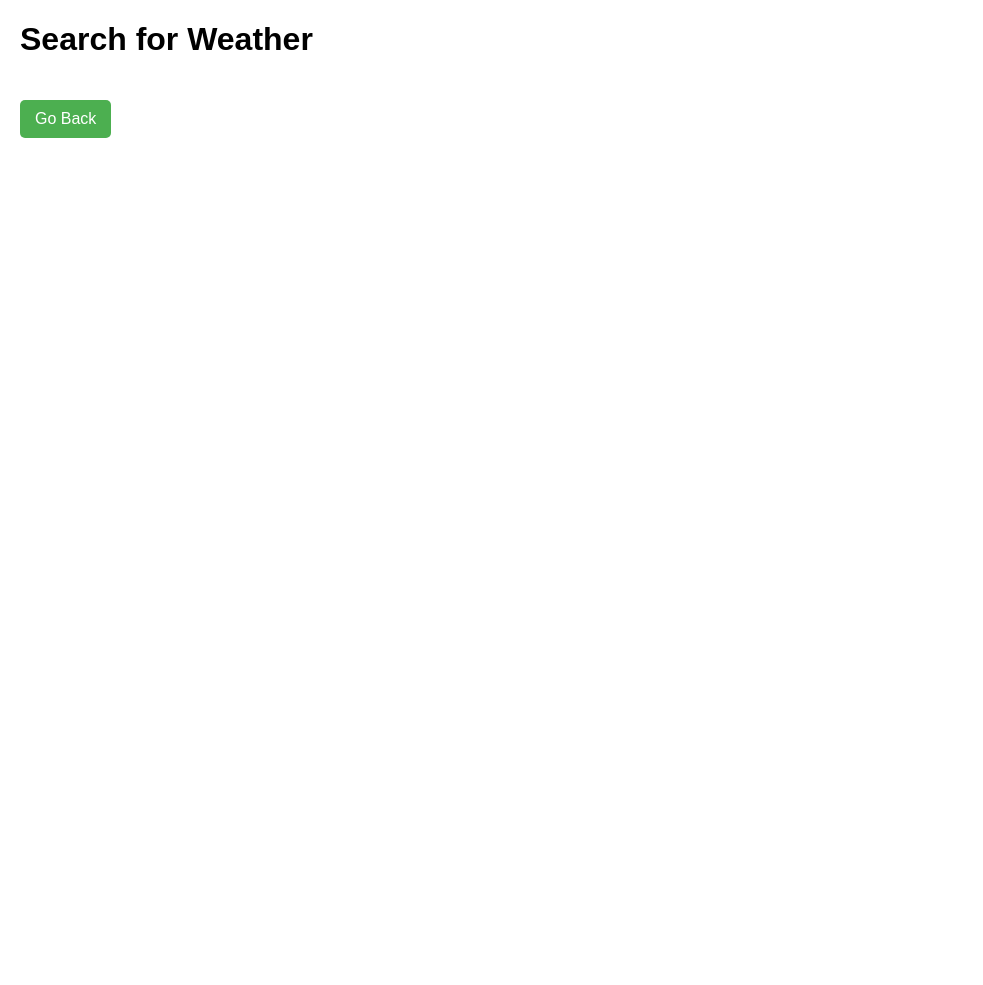
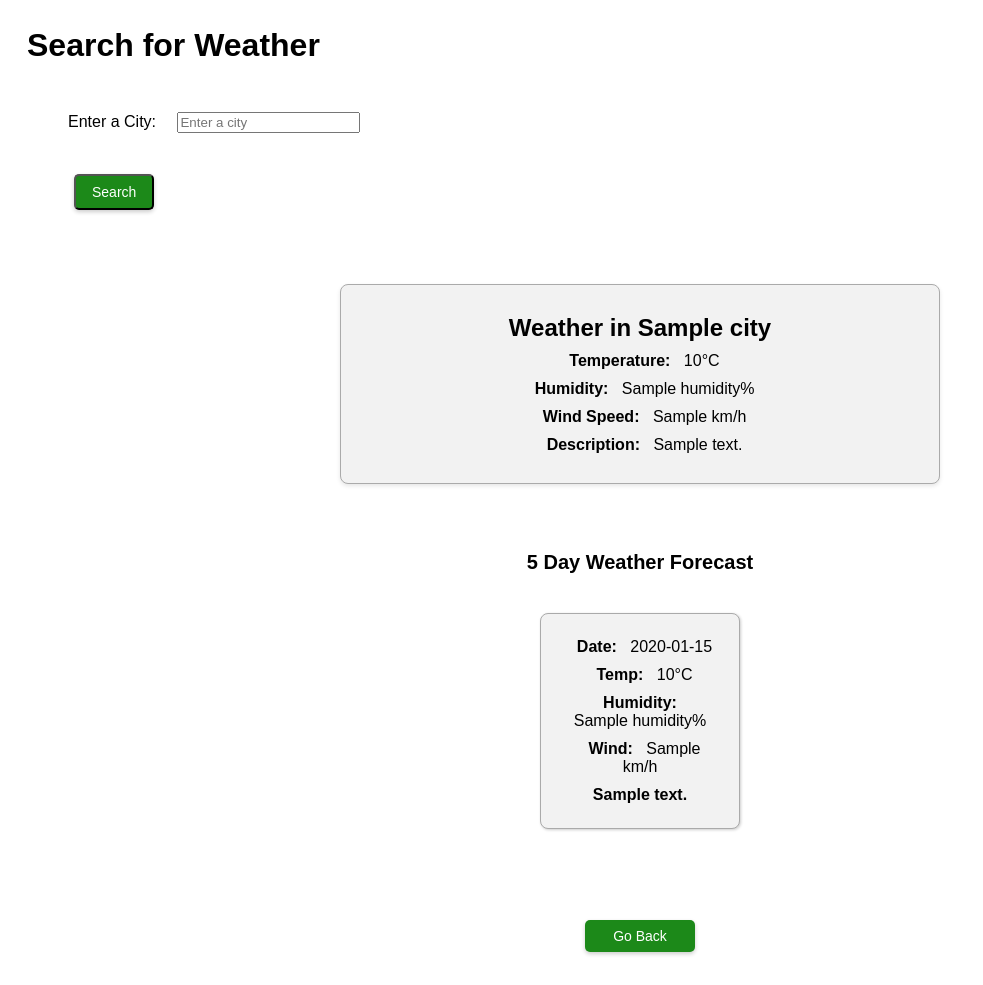
Before and after one commit to kjartan3/weather_project, a Django app: template weathathon/templates/search.html in a window 1280 px wide. Shown: the whole page, without its empty margins (0-983 px from the left). Before the commit the page ends 138 px from the top, so only its background shows below. Run offline with Django 5.2, Linux system fonts and the light colour scheme; tables that the repository leaves empty hold one stand-in row (values such as "Sample post"); the template is opened without the code that fills it: values that come from a table or form of the project are taken from there, most other values are stand-ins (such as "Sample title", 1, 10 or a date in 2020).

Commit message:
changes to html and css, as well as minor changes to view functionality

```diff
--- a/weathathon/static/weather_app/css/styles.css
+++ b/weathathon/static/weather_app/css/styles.css
@@ -1,34 +1,111 @@
-body {
+/* General Reset */
+* {
+    margin: 8px;
+    padding: 1px;
+    box-sizing: border-box;
     font-family: Arial, sans-serif;
-    margin: 20px;
+
 }
 
-.form-container {
-    margin-bottom: 20px;
+/* Weather Container */
+.weather-container {
+    max-width: 1200px;
+    margin: 20px auto;
+    padding: 10px;
 }
 
-.weather-container {
-    display: flex;
-    justify-content: space-between;
+/* Today's Weather Section */
+.weather-card {
+    background: #f2f2f2;
+    padding: 20px;
+    border-radius: 8px;
+    box-shadow: 0 2px 4px rgba(0, 0, 0, 0.1);
+    border: 1px solid #aaa;
+    margin: 10px auto;
+    text-align: center;
+    max-width: 600px;
 }
 
-.weather-card {
-    border: 1px solid #ddd;
+.submit-btn {
+    margin: 15px;
+    padding: 8px 16px;
+    background: #1c8919;
+    color: #fff;
+    text-decoration: none;
     border-radius: 5px;
-    padding: 15px;
-    width: 45%;
+    box-shadow: 0 2px 4px rgba(0, 0, 0, 0.2);
+    text-align: center;
+    font-size: 14px;
+    max-width: 110px; /* Limits the width but allows it to adjust on smaller screens */
+    transition: background 0.3s ease, transform 0.2s ease;
+}
+
+.submit-btn:hover {
+    background: #145a10;
+    transform: translateY(-1px);
 }
 
 .go-back-btn {
-    margin-top: 20px;
-    display: inline-block;
-    padding: 10px 15px;
-    background-color: #4CAF50;
-    color: white;
+    display: block;
+    margin: 15px auto;
+    padding: 8px 16px;
+    background: #1c8919;
+    color: #fff;
     text-decoration: none;
     border-radius: 5px;
+    box-shadow: 0 2px 4px rgba(0, 0, 0, 0.2);
+    text-align: center;
+    font-size: 14px;
+    max-width: 110px;
+    transition: background 0.3s ease, transform 0.2s ease;
 }
 
 .go-back-btn:hover {
-    background-color: #45a049;
+    background: #145a10;
+    transform: translateY(-1px);
 }
+
+
+/* 5-Day Forecast Section */
+.forecast-header {
+    text-align: center;
+    margin: 20px 0;
+    font-size: 20px;
+}
+
+.forecast-container {
+    display: flex;
+    overflow-x: auto;
+    gap: 10px;
+    padding: 10px;
+    margin: 10px auto;
+    max-width: 100%;
+    align-items: center;
+    justify-content: center;
+    flex-wrap: wrap;
+}
+
+
+.forecast-card {
+    flex: 0 0 auto;
+    width: 200px;
+    padding: 15px;
+    background: #f2f2f2;
+    text-align: center;
+    border: 1px solid #aaa;
+    border-radius: 8px;
+    box-shadow: 1px 1px 3px rgba(0, 0, 0, 0.2);
+}
+
+/* Responsive Design */
+@media (max-width: 768px) {
+    .forecast-card {
+        width: 120px;
+    }
+}
+
+@media (max-width: 480px) {
+    .forecast-card {
+        width: 100px;
+    }
+}
--- a/weathathon/templates/home.html
+++ b/weathathon/templates/home.html
@@ -12,8 +12,8 @@
 </head>
 <body>
     <h1>Weatha-thon</h1>
-    <button onclick="window.location.href='/compare/'">Compare Cities</button>
-    <button onclick="window.location.href='/save/'">Saved Cities</button>
-    <button onclick="window.location.href='/search/'">Search a City</button>
+    <button onclick="window.location.href='/search/'" class="submit-btn">Search a City</button>
+    <button onclick="window.location.href='/save/'" class="submit-btn">Saved Cities</button>
+    <button onclick="window.location.href='/compare/'" class="submit-btn">Compare Cities</button>
 </body>
 </html>
--- a/weathathon/templates/search.html
+++ b/weathathon/templates/search.html
@@ -11,8 +11,50 @@
 <body>
     <h1>Search for Weather</h1>
 
+    <div class="weather-container">
+        <form method="POST">
+            {% csrf_token %}
+            <label for="city">Enter a City:</label>
+            <input type="text" id="city" name="city" placeholder="Enter a city" required>
+            <br><br>
+            <button type="submit" class="submit-btn">Search</button>
+        </form>
+    </div>
 
+    {% if error %}
+        <div class="error-message">{{ error }}</div>
+    {% endif %}
 
+    {% if city and weather_data %}
+        <div class="weather-container">
+            <!-- Today's Weather Card -->
+            <div class="weather-card">
+                <h2>Weather in {{ city }}</h2>
+                <p><strong>Temperature:</strong> {{ weather_data.temperature }}°C</p>
+                <p><strong>Humidity:</strong> {{ weather_data.humidity }}%</p>
+                <p><strong>Wind Speed:</strong> {{ weather_data.wind_speed }} km/h</p>
+                <p><strong>Description:</strong> {{ weather_data.description }}</p>
+            </div>
+
+            <br>
+            <br>
+            <!-- 5-Day Forecast Section -->
+            <h3 class="forecast-header">5 Day Weather Forecast</h3>
+            <div class="forecast-container">
+                {% for day in weather_data.forecast %}
+                    <div class="forecast-card">
+                        <p><strong>Date:</strong> {{ day.date|date:"Y-m-d" }}</p>
+                        <p><strong>Temp:</strong> {{ day.temp }}°C</p>
+                        <p><strong>Humidity:</strong> {{ day.humidity }}%</p>
+                        <p><strong>Wind:</strong> {{ day.wind_speed }} km/h</p>
+                        <p><strong>{{ day.description }}</strong></p>
+                    </div>
+                {% endfor %}
+            </div>
+        </div>
+    {% endif %}
+
+    <br>
     <a href="{% url 'home' %}" class="go-back-btn">Go Back</a>
 </body>
 </html>
```
Also changed, not shown: weathathon/templates/compare.html (+5 -3 lines), weathathon/weather_app/views.py (+10 -3 lines).
